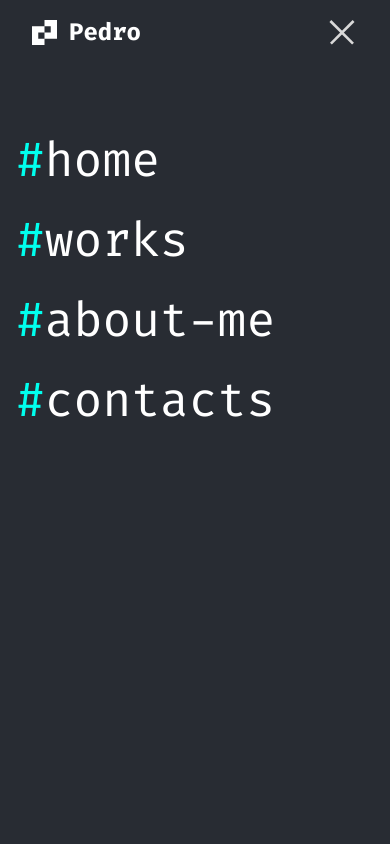
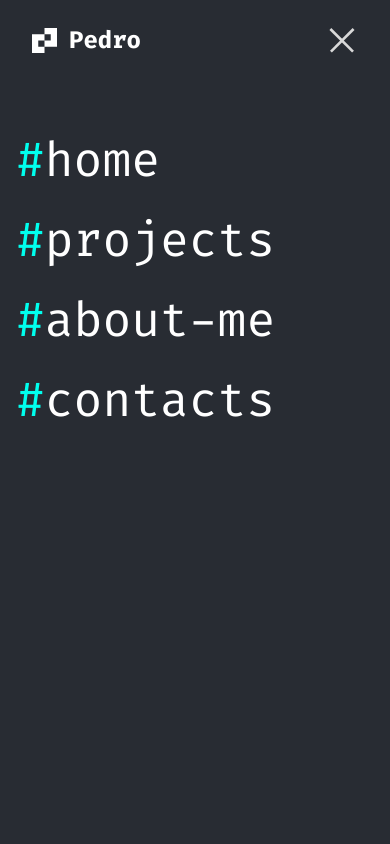
Before and after one commit to PedroSincero/Portfolio, a React (Vite) app: page /projects in a window 390 px wide. Both pictures are taken after a click on the button 342 px from the left and 32 px from the top of the page. Shown: the top 844 px of the page. Built offline with nearby package versions, Linux system fonts and the light colour scheme.

Commit message:
iniciando estilizacao para o mobile

```diff
--- a/src/components/CatchPhrase/index.jsx
+++ b/src/components/CatchPhrase/index.jsx
@@ -1,6 +1,6 @@
 import Quotes from '../../assets/Quotes.svg';
 
-export default function CatchPhrase({ phase }) {
+export default function CatchPhrase({ phase, author }) {
   return (
     <div className=" hidden lg:flex flex-col self-center text-center">
       <div className=" inline-block mt-10 p-8 gap-3 border border-secondary text-2xl font-bold">
@@ -15,7 +15,7 @@ export default function CatchPhrase({ phase }) {
         </div>
       </div>
       <div className=" self-end p-8 border border-secondary text-2xl ">
-        <p> - Azul Caneta</p>
+        <p>{` - ${author}`}</p>
       </div>
     </div>
   );
--- a/src/components/Header/MenuHamburguer/BurguerOpen/index.jsx
+++ b/src/components/Header/MenuHamburguer/BurguerOpen/index.jsx
@@ -1,11 +1,13 @@
-export default function BurguerOpen() {
+import { Link } from "react-router-dom";
+
+export default function BurguerOpen({ setOpen }) {
   return (
     <div className="absolute h-screen w-screen left-0 top-20 z-50 bg-background">
       <div className="flex flex-col gap-8 text-5xl mt-10 p-4">
-        <a href="#"><span className=" text-primary">#</span>home</a>
-        <a href="#"><span className=" text-primary">#</span>works</a>
-        <a href="#"><span className=" text-primary">#</span>about-me</a>
-        <a href="#"><span className=" text-primary">#</span>contacts</a>
+        <Link to="/" onClick={ () => setOpen(false)}><span className=" text-primary">#</span>home</Link>
+        <Link to="/projects" onClick={ () => setOpen(false)}><span className=" text-primary">#</span>projects</Link>
+        <Link to="/about" onClick={ () => setOpen(false)}><span className=" text-primary">#</span>about-me</Link>
+        <Link to="/contact" onClick={ () => setOpen(false)}><span className=" text-primary">#</span>contacts</Link>
       </div>
     </div>
   )
--- a/src/components/Header/MenuHamburguer/index.jsx
+++ b/src/components/Header/MenuHamburguer/index.jsx
@@ -8,7 +8,7 @@ export default function MenuHamburguer() {
   return (
     <div className="flex self-center lg:hidden">
       <button type="button" onClick={() => setOpen(!open)}>
-        {open ? <CloseIcon /> : <OpenIcon /> }
+        {open ? <CloseIcon /> : <OpenIcon setOpen={ setOpen }/> }
       </button>
       {open && <BurguerOpen /> }
     </div>
--- a/src/components/Header/index.jsx
+++ b/src/components/Header/index.jsx
@@ -1,10 +1,10 @@
-import MenuHamburguer from "./MenuHamburguer"
-import LogoDefault from "../LogoDefault"
-import { Link } from "react-router-dom"
+import MenuHamburguer from "./MenuHamburguer";
+import LogoDefault from "../LogoDefault";
+import { Link } from "react-router-dom";
 
 export default function Header() {
   return (
-    <div className="flex py-4 px-8 sticky top-0 justify-between bg-background z-40 lg:px-32 min-[1920px]:px-48">
+    <div className="flex py-6 px-8 sticky top-0 justify-between bg-background z-40 lg:px-32 min-[1920px]:px-48">
       <Link to="/">
         <div className="flex items-center gap-3 text-2xl font-bold">
           <LogoDefault />
@@ -12,12 +12,20 @@ export default function Header() {
         </div>
       </Link>
       <div className="hidden lg:flex items-start gap-8 self-center text-2xl">
-        <Link to="/"><span className=" text-primary">#</span>home</Link>
-        <Link to="/projects"><span className=" text-primary">#</span>projects</Link>
-        <Link to="/about"><span className=" text-primary">#</span>about-me</Link>
-        <Link to="/contact"><span className=" text-primary">#</span>contacts</Link>
+        <Link to="/">
+          <span className=" text-primary">#</span>home
+        </Link>
+        <Link to="/projects">
+          <span className=" text-primary">#</span>projects
+        </Link>
+        <Link to="/about">
+          <span className=" text-primary">#</span>about-me
+        </Link>
+        <Link to="/contact">
+          <span className=" text-primary">#</span>contacts
+        </Link>
       </div>
-        <MenuHamburguer />
+      <MenuHamburguer />
     </div>
-  )
+  );
 }
--- a/src/pages/Home/First/index.jsx
+++ b/src/pages/Home/First/index.jsx
@@ -9,7 +9,7 @@ export default function Home() {
         <Description />
         <Profile />
       </div>
-      <CatchPhrase phase={"Caneta azul, azul caneta Caneta azul tá marcada com minha letra"} />
+      <CatchPhrase phase={"Caneta azul, azul caneta Caneta azul tá marcada com minha letra"} author={'Azul Caneta'} />
     </div>
   )
 }
--- a/src/pages/Projects/index.jsx
+++ b/src/pages/Projects/index.jsx
@@ -4,7 +4,7 @@ import SmallProjects from "./SmallProjects";
 
 export default function Projects() {
   return (
-    <div className="py-8  px-32 min-[1920px]:px-48">
+    <div className="py-8 px-8  lg:px-32 min-[1920px]:px-48">
       <Title title={"projects"} span={"/"} subTitle={"List of my projects"} />
       <CompleteApps />
       <SmallProjects />
```
